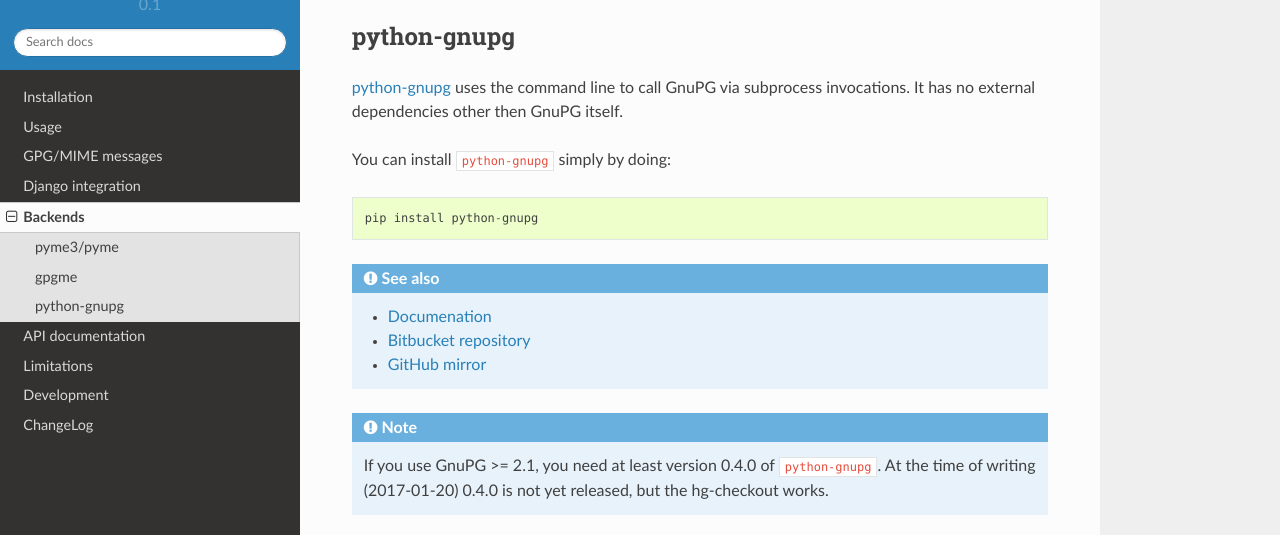
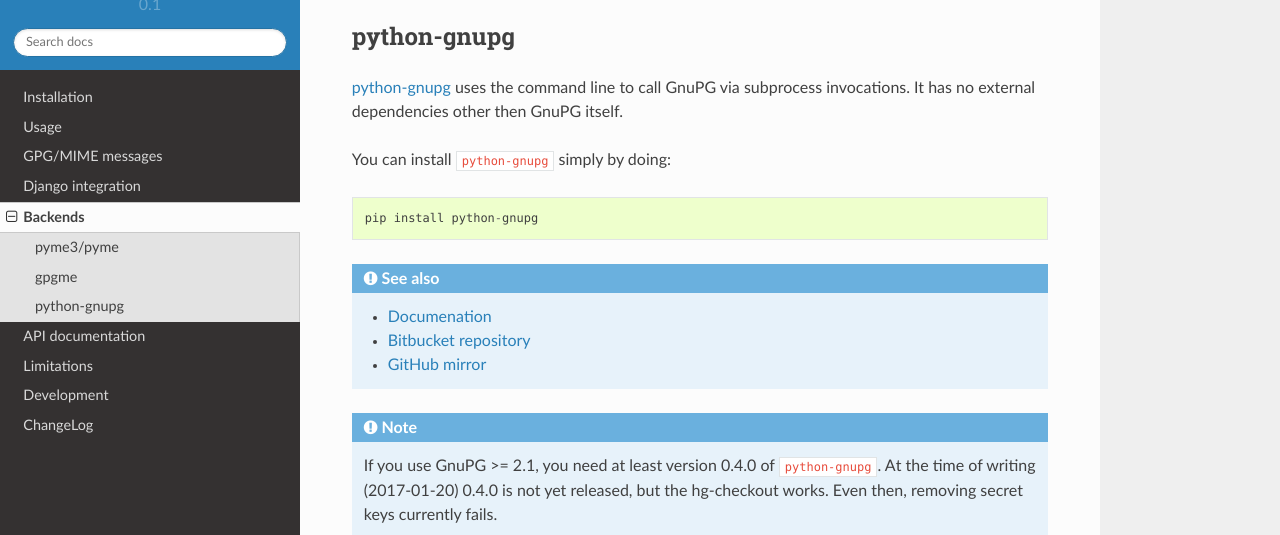
Before and after one commit to mathiasertl/gpgliblib, a Sphinx documentation site: the page built from doc/backends.rst, in a window 1280 px wide and 900 px high, scrolled down 1361 px, cut to the strip 48-583 px from the top of the window. Built offline with Sphinx 7.4.7 and the Read the Docs theme 2.0.0, drawn with Linux system fonts in a browser that asks for light colours.

Commit message:
add a note that deleting secret keys fails

```diff
--- a/doc/backends.rst
+++ b/doc/backends.rst
@@ -77,7 +77,8 @@
 .. NOTE::
 
    If you use GnuPG >= 2.1, you need at least version 0.4.0 of ``python-gnupg``. At the time of
-   writing (2017-01-20) 0.4.0 is not yet released, but the hg-checkout works.
+   writing (2017-01-20) 0.4.0 is not yet released, but the hg-checkout works. Even then, removing
+   secret keys currently fails.
 
 .. autoclass:: gpgliblib.python_gnupg.PythonGnupgBackend
    :members:
```
Also changed, not shown: 1 other file.
